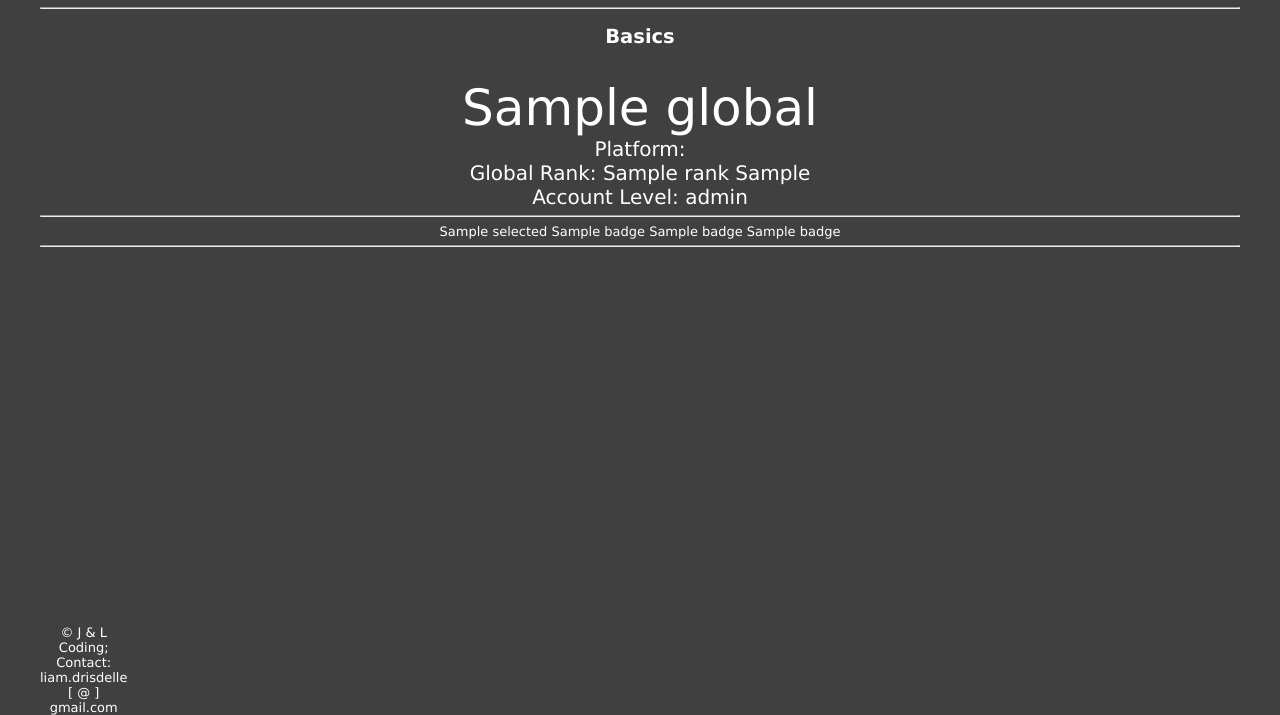
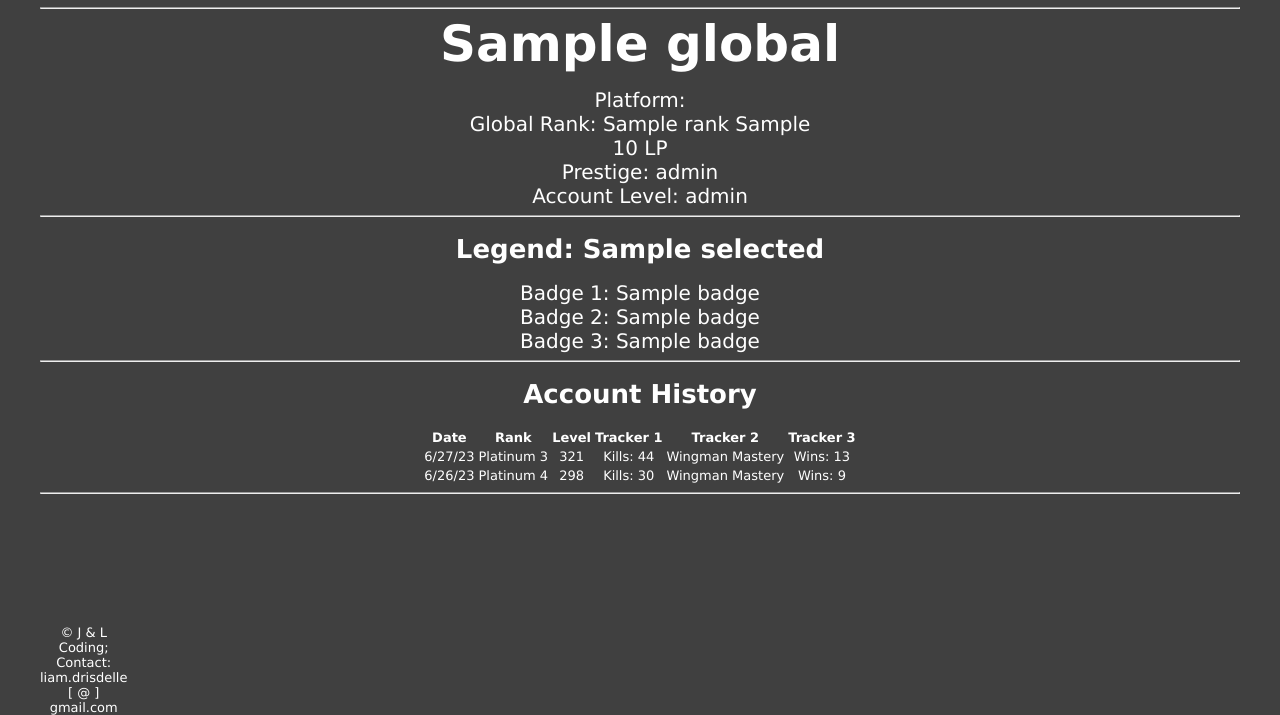
Before and after one commit to PikaPlayzz/Apex_App, a Flask app: template app/templates/player.html in a window 1280 px wide. Shown: the part 170-885 px from the top of the page. Run offline with Flask 3, Linux system fonts and the light colour scheme; the template is opened without the code that fills it: most values are stand-ins (such as "Sample title", 1, 10 or a date in 2020); some libraries are stand-ins or nearby versions.

Commit message:
More visual stuff + data history

```diff
--- a/app/static/assets/css/styles.css
+++ b/app/static/assets/css/styles.css
@@ -1,5 +1,11 @@
 input {
     width: 30%;
+}
+table {
+    border: 2px white;
+    background-color: #404040;
+    margin-left: auto;
+    margin-right: auto;
 }
 body {
     background-color: #404040;
@@ -34,3 +40,20 @@
     font-size: 18px;
     margin: 30px;
 }
+.images {
+    display: flex;
+    flex-wrap: wrap;
+    margin: 0 50px;
+    padding: 30px;
+}
+
+.photo {
+    max-width: 31.333%;
+    padding: 0 30px;
+    height: 100px;
+}
+
+.photo img {
+    width: 100%;
+    height: 100%;
+}
--- a/app/templates/includes/banner.html
+++ b/app/templates/includes/banner.html
@@ -37,9 +37,17 @@
         </div>
     </div> -->
 
-    {{ player_data['legends']['selected']['LegendName'] }}
-    {{ player_data['legends']['selected']['gameInfo']['badges'][0]['name'] }}
-    {{ player_data['legends']['selected']['gameInfo']['badges'][1]['name'] }}
-    {{ player_data['legends']['selected']['gameInfo']['badges'][2]['name'] }}
+    <h1>
+        Legend: {{ player_data['legends']['selected']['LegendName'] }}<br>
+    </h1>
+    <span style="font-size:20px;">
+        Badge 1: {{ player_data['legends']['selected']['gameInfo']['badges'][0]['name'] }}<br>
+    </span>
+    <span style="font-size:20px;">
+        Badge 2: {{ player_data['legends']['selected']['gameInfo']['badges'][1]['name'] }}<br>
+    </span>
+    <span style="font-size:20px;">
+        Badge 3: {{ player_data['legends']['selected']['gameInfo']['badges'][2]['name'] }}<br>
+    </span style="font-size:20px;">
 
 </div>
--- a/app/templates/includes/basics.html
+++ b/app/templates/includes/basics.html
@@ -1,19 +1,23 @@
 
 <div class="basics">
-    <h2>
-        Basics
-    </h2>
+    <span style="font-size:50px;">
+        <b>
+            {{ player_data['global']['name'] }}
+        </b>
+    </span>
     <br>
-    <span style="font-size:50px;">
-        {{ player_data['global']['name'] }}
-    </span>
     <br>
     <span style="font-size:20px;">
         Platform: {{ player_data['global']['platform'] }}
     </span>
     <br>
     <span style="font-size:20px;">
-        Global Rank: {{ player_data['global']['rank']['rankName'] }} {{ player_data['global']['rank']['rankDiv']}}
+        Global Rank: {{ player_data['global']['rank']['rankName'] }} {{ player_data['global']['rank']['rankDiv']}}<br>
+        {{ player_data['global']['rank']['rankScore']}} LP
+    </span>
+    <br>
+    <span style="font-size:20px;">
+        Prestige: {{ player_data['global']['levelPrestige']}}
     </span>
     <br>
     <span style="font-size:20px;">
--- a/app/templates/includes/footer.html
+++ b/app/templates/includes/footer.html
@@ -1,5 +1,5 @@
 <footer class="footer">
-    <div class=" container-fluid" style="position: absolute;">
+    <div class=" container-fluid" style="position: absolute">
         <span>
             &copy; J & L Coding;
         </span>
--- a/app/templates/includes/history.html
+++ b/app/templates/includes/history.html
@@ -0,0 +1,36 @@
+<div class="history">
+    <h1 style="text-align:center">
+        Account History
+    </h1>
+    <body>
+        <head>
+            <link rel="stylesheet" href="/static/assets/css/styles.css">
+        </head>
+        <table>
+            <tr>
+                <th>Date</th>
+                <th>Rank</th>
+                <th>Level</th>
+                <th>Tracker 1</th>
+                <th>Tracker 2</th>
+                <th>Tracker 3</th>
+            </tr>
+            <tr>
+                <td>6/27/23</td>
+                <td>Platinum 3</td>
+                <td>321</td>
+                <td>Kills: 44</td>
+                <td>Wingman Mastery</td>
+                <td>Wins: 13</td>
+            </tr>
+            <tr>
+                <td>6/26/23</td>
+                <td>Platinum 4</td>
+                <td>298</td>
+                <td>Kills: 30</td>
+                <td>Wingman Mastery</td>
+                <td>Wins: 9</td>
+            </tr>
+        </table>
+    </body>
+</div>
--- a/app/templates/player.html
+++ b/app/templates/player.html
@@ -16,6 +16,9 @@
     {% include '/includes/banner.html' %}
     <hr />
 
+    {% include '/includes/history.html' %}
+    <hr />
+
     {% include '/includes/footer.html' %}
 </body>
 
```
